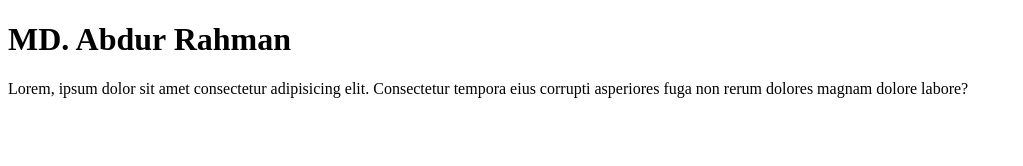
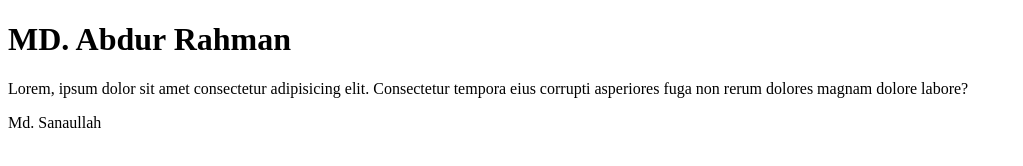
Before and after one commit to marup-100/First-project, a plain HTML site: page index.html in a window 1280 px wide. Shown: the whole page, without its empty margins (0-1023 px from the left). Drawn offline with Linux system fonts and the light colour scheme.

Commit message:
Update index.html

```diff
--- a/index.html
+++ b/index.html
@@ -8,5 +8,7 @@
 <body>
     <h1>MD. Abdur Rahman</h1>
     <P>Lorem, ipsum dolor sit amet consectetur adipisicing elit. Consectetur tempora eius corrupti asperiores fuga non rerum dolores magnam dolore labore?</P>
+<p> Md. Sanaullah</p>
+
 </body>
 </html>
```
